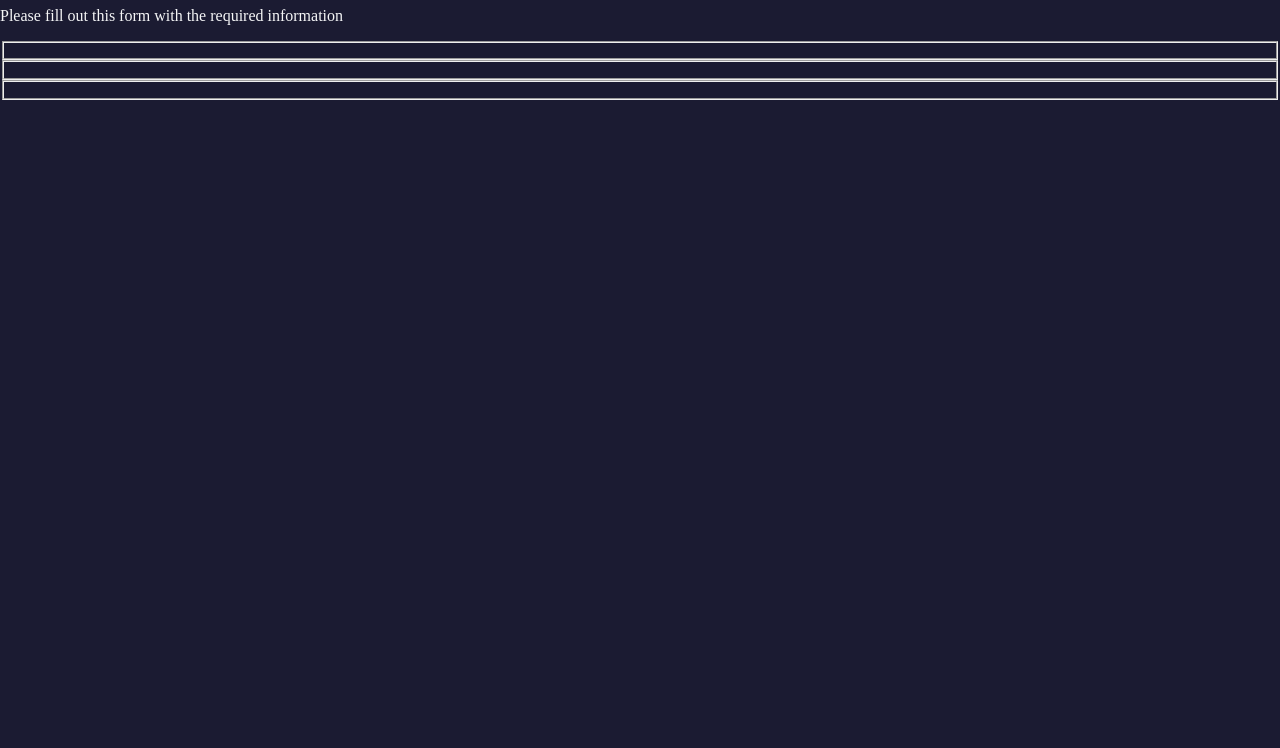
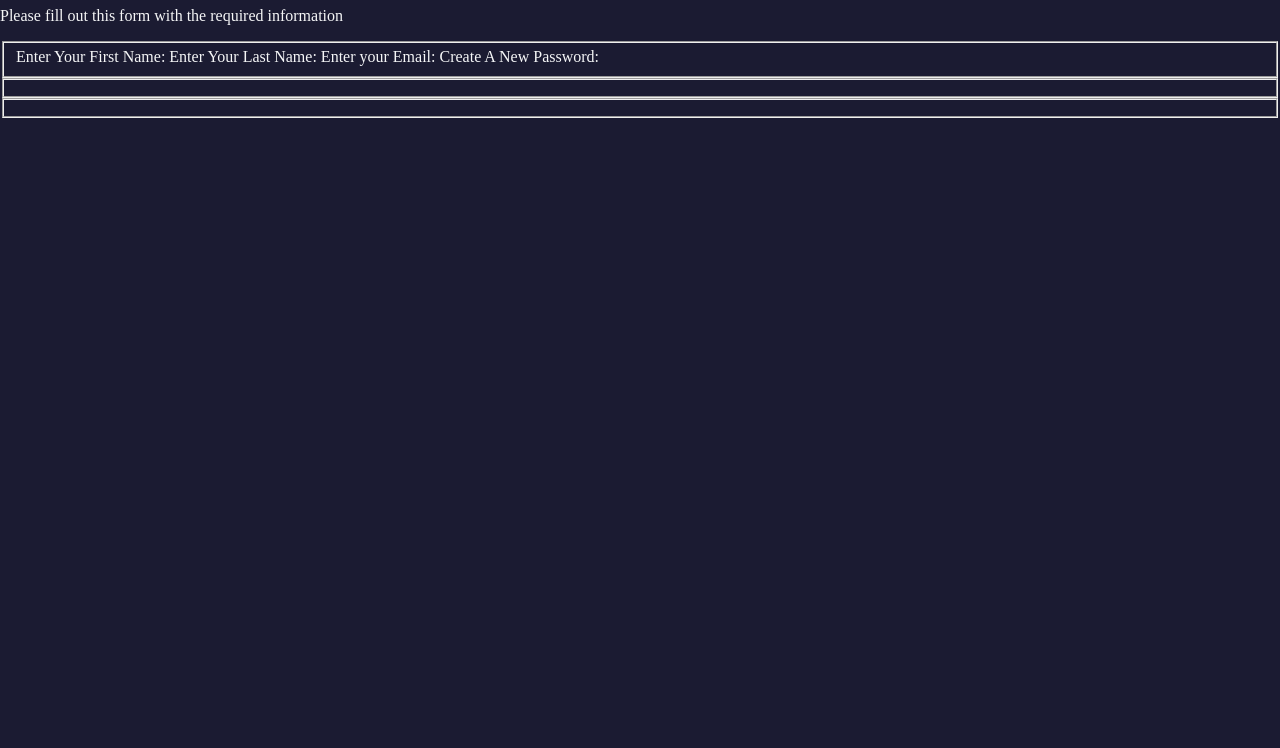
Before and after one commit to AdrielleRivera/FreeCodecamp-Forms, a plain HTML site: page index.html in a window 1280 px wide. Shown: the part 73-821 px from the top of the page. Drawn offline with Linux system fonts and the light colour scheme.

Commit message:
Update index.html

```diff
--- a/index.html
+++ b/index.html
@@ -9,10 +9,14 @@
     <h1>Registration Form</h1>
     <p>Please fill out this form with the required information</p>
     <form method="post" action='https://register-demo.freecodecamp.org'>
-    <fieldset></fieldset>
-    <fieldset></fieldset>
-    <fieldset></fieldset>
-
+      <fieldset>
+        <label>Enter Your First Name:</label>
+        <label>Enter Your Last Name:</label>
+        <label>Enter your Email:</label>
+        <label>Create A New Password:</label>
+      </fieldset>
+      <fieldset></fieldset>
+      <fieldset></fieldset>
     </form>
   </body>
 </html>
```
